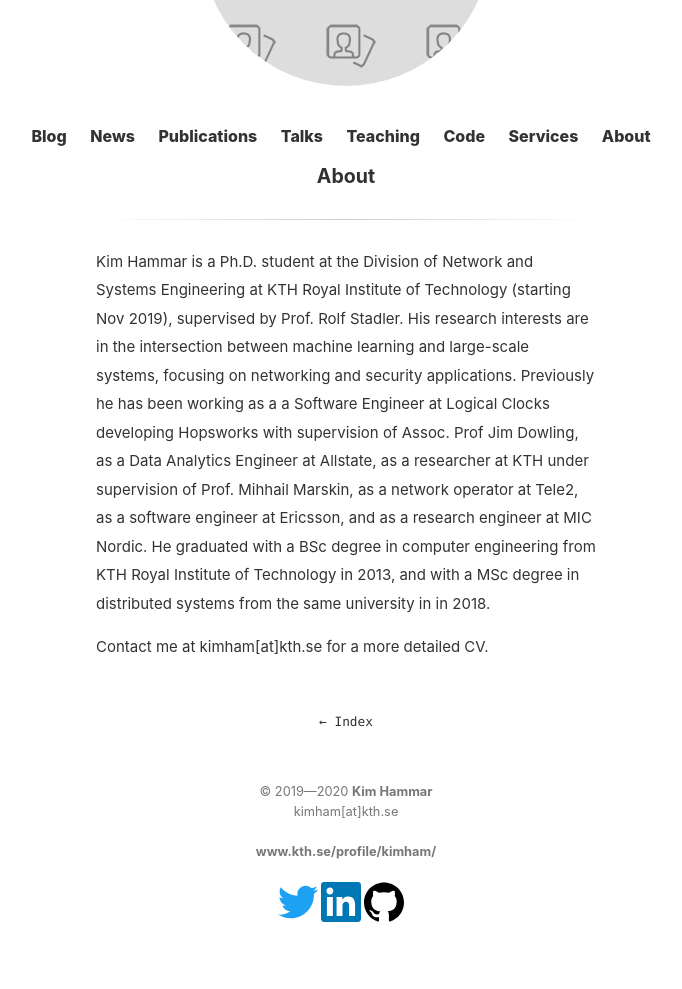
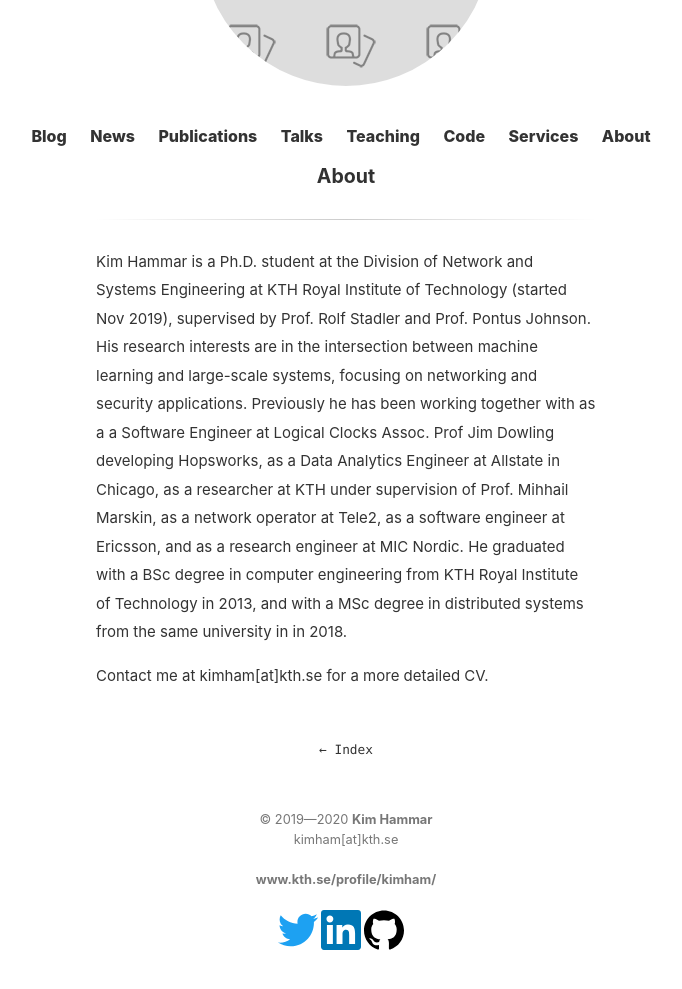
Before and after one commit to Limmen/Limmen.github.io, a Jekyll site: the page built from about.md, in a window 1280 px wide, cut to the strip 244-1235 px from the top of the page. Shown: the whole strip, without its empty margins (294-976 px from the left). Built offline with Jekyll 4.4.1, drawn with Linux system fonts in a browser that asks for light colours; before the commit the page ends 1207 px from its top, so only the background shows below that.

Commit message:
update about

```diff
--- a/about.md
+++ b/about.md
@@ -3,6 +3,6 @@ layout: page
 title: About
 ---
 
-Kim Hammar is a Ph.D. student at the Division of Network and Systems Engineering at KTH Royal Institute of Technology (starting Nov 2019), supervised by Prof. Rolf Stadler. His research interests are in the intersection between machine learning and large-scale systems, focusing on networking and security applications. Previously he has been working as a a Software Engineer at Logical Clocks developing Hopsworks with supervision of Assoc. Prof Jim Dowling, as a Data Analytics Engineer at Allstate, as a researcher at KTH under supervision of Prof. Mihhail Marskin, as a network operator at Tele2, as a software engineer at Ericsson, and as a research engineer at MIC Nordic. He graduated with a BSc degree in computer engineering from KTH Royal Institute of Technology in 2013, and with a MSc degree in distributed systems from the same university in in 2018.
+Kim Hammar is a Ph.D. student at the Division of Network and Systems Engineering at KTH Royal Institute of Technology (started Nov 2019), supervised by Prof. Rolf Stadler and Prof. Pontus Johnson. His research interests are in the intersection between machine learning and large-scale systems, focusing on networking and security applications. Previously he has been working together with as a a Software Engineer at Logical Clocks Assoc. Prof Jim Dowling developing Hopsworks, as a Data Analytics Engineer at Allstate in Chicago, as a researcher at KTH under supervision of Prof. Mihhail Marskin, as a network operator at Tele2, as a software engineer at Ericsson, and as a research engineer at MIC Nordic. He graduated with a BSc degree in computer engineering from KTH Royal Institute of Technology in 2013, and with a MSc degree in distributed systems from the same university in in 2018.
 
 Contact me at kimham[at]kth.se for a more detailed CV.
```
